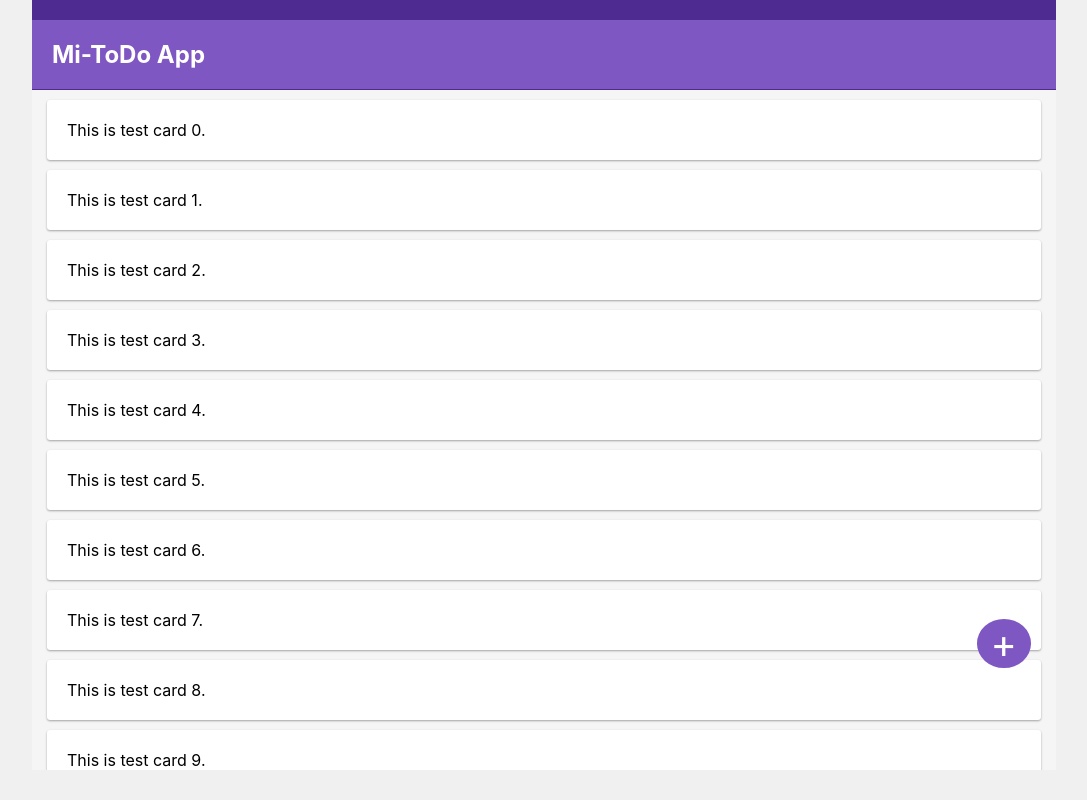
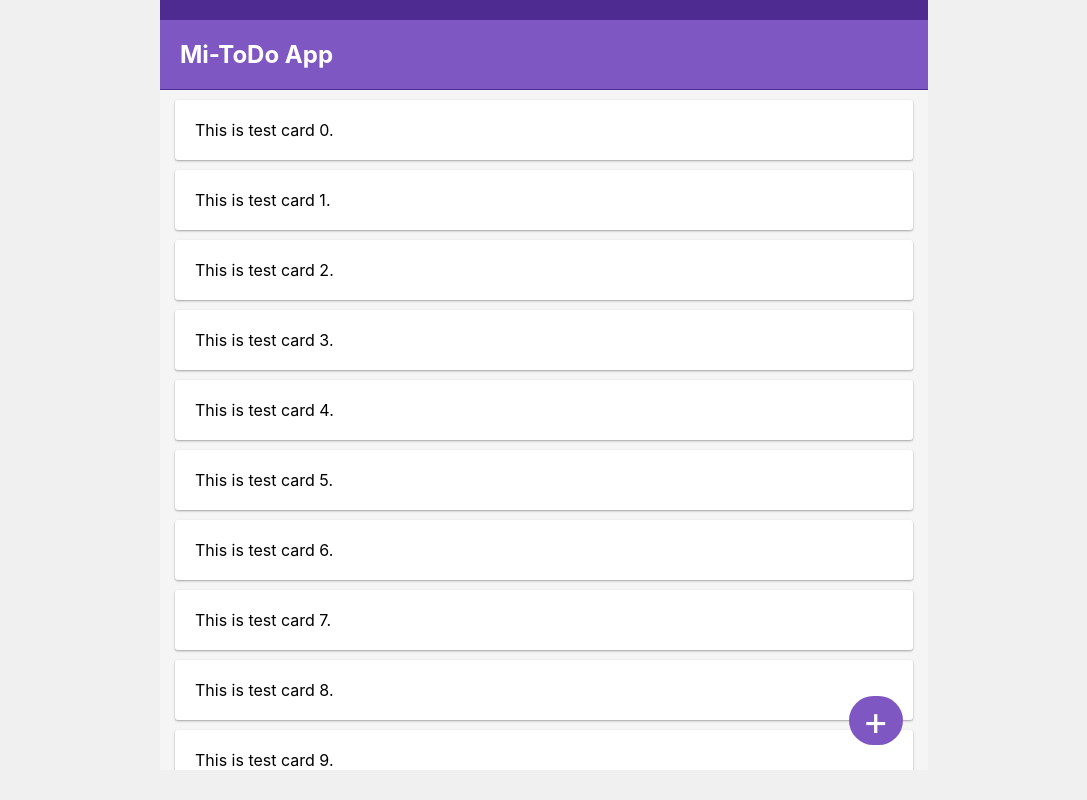
Before and after one commit to I-am-Groot/todo-pwa-next, a Next.js app: page / in a window 1280 px wide. Shown: the whole page, without its empty margins (96-1183 px from the left). Built offline with nearby package versions, Linux system fonts and the light colour scheme.

Commit message:
moved fab down

```diff
--- a/pages/index.js
+++ b/pages/index.js
@@ -17,7 +17,7 @@ export default function Home() {
                 <link href='/favicon-16x16.png' rel='icon' type='image/png' sizes='16x16' />
                 <link href='/favicon-32x32.png' rel='icon' type='image/png' sizes='32x32' />
                 <link rel="apple-touch-icon" href="/apple-icon.png"></link>
-                <meta name="theme-color" content="#4d2c91"/>
+                <meta name="theme-color" content="#4d2b90"/>
             </Head>
             <main id="container" className={styles.container}>
                 <section className={styles.app_status_bar}></section>
--- a/styles/Home.module.css
+++ b/styles/Home.module.css
@@ -1,5 +1,5 @@
 .container {
-    max-width: 80%;
+    max-width: 60%;
     margin: 0 auto;
     background-color: #FFFF;
 }
@@ -43,7 +43,7 @@
 
 .app_fab_container {
     position: absolute;
-    bottom: 15%;
+    bottom: 25px;
     right: 25px;
 }
 
@@ -52,7 +52,7 @@
     background-color: #7e57c2;
     font-size: 40px;
     padding: 0px 14px;
-    border-radius: 50%;
+    border-radius: 50px;
     transition: background-color 0.3s;
 }
 
```
Also changed, not shown: 1 other file (tests, documents, lock files or other folders).
